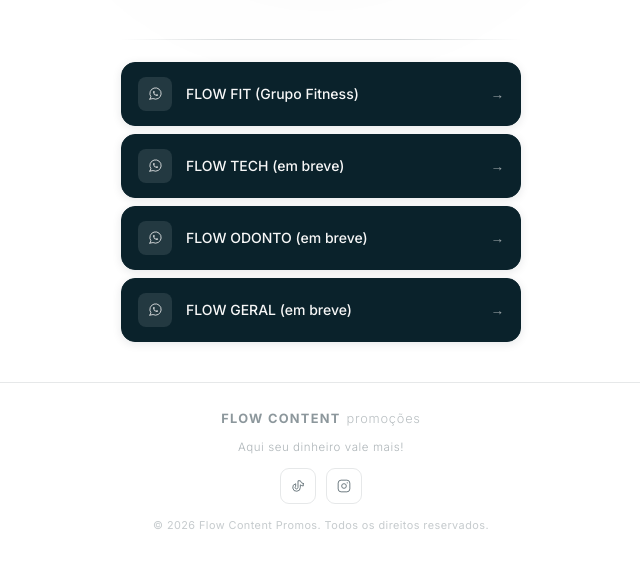
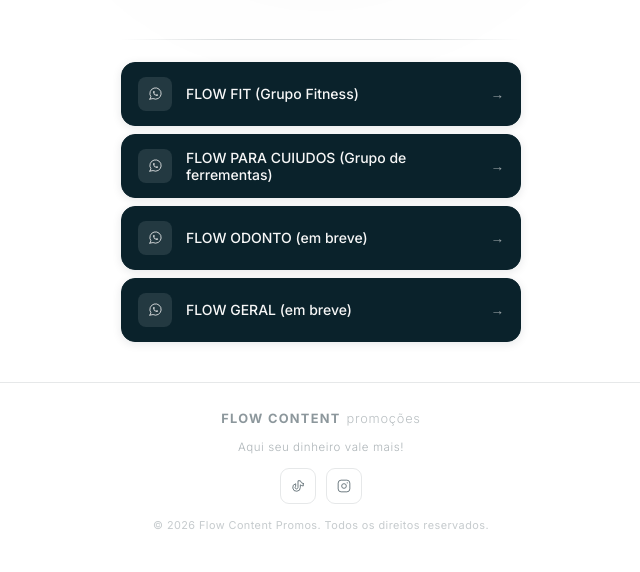
Before and after one commit to FlowContent/PROJETO-FLOW-PROMOS, a plain HTML site: page index.html in a window 1280 px wide. Shown: the part 244-816 px from the top of the page, without its empty margins (319-959 px from the left). Drawn offline with Linux system fonts and the light colour scheme.

Commit message:
Update index.html

```diff
--- a/index.html
+++ b/index.html
@@ -539,7 +539,7 @@ footer {
       <span class="link-card__icon">
         <svg viewBox="0 0 24 24" fill="none" stroke="currentColor" stroke-width="1.5" stroke-linecap="round" stroke-linejoin="round"><path d="M3 21l1.65 -3.8a9 9 0 1 1 3.4 2.9l-5.05 .9"/><path d="M9 10a.5 .5 0 0 0 1 0v-1a.5 .5 0 0 0 -1 0v1a5 5 0 0 0 5 5h1a.5 .5 0 0 0 0 -1h-1a.5 .5 0 0 0 0 1"/></svg>
       </span>
-      <span class="link-card__label">FLOW TECH (em breve)</span>
+      <span class="link-card__label">FLOW PARA CUIUDOS (Grupo de ferrementas)</span>
       <span class="link-card__arrow">→</span>
     </a>
     <a href="mailto:contato@flowcontent.com.br" class="link-card">
```
